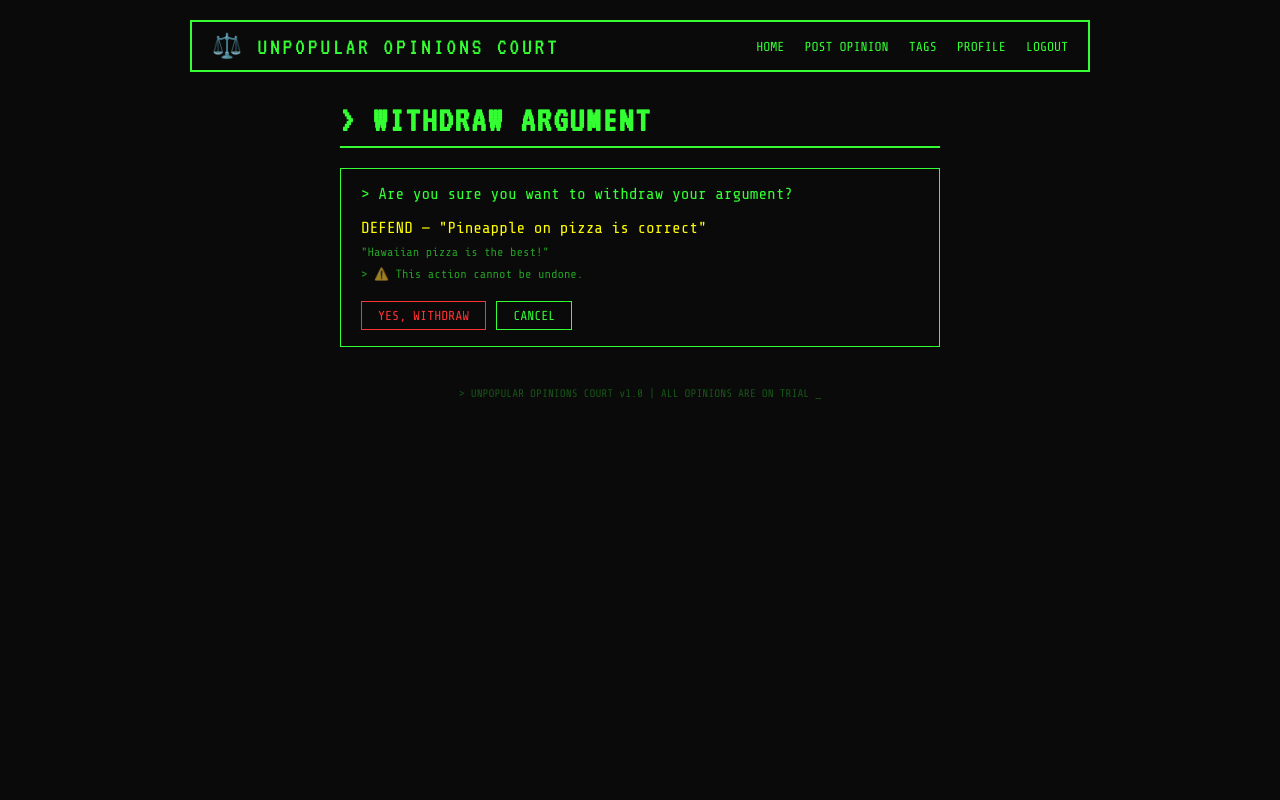
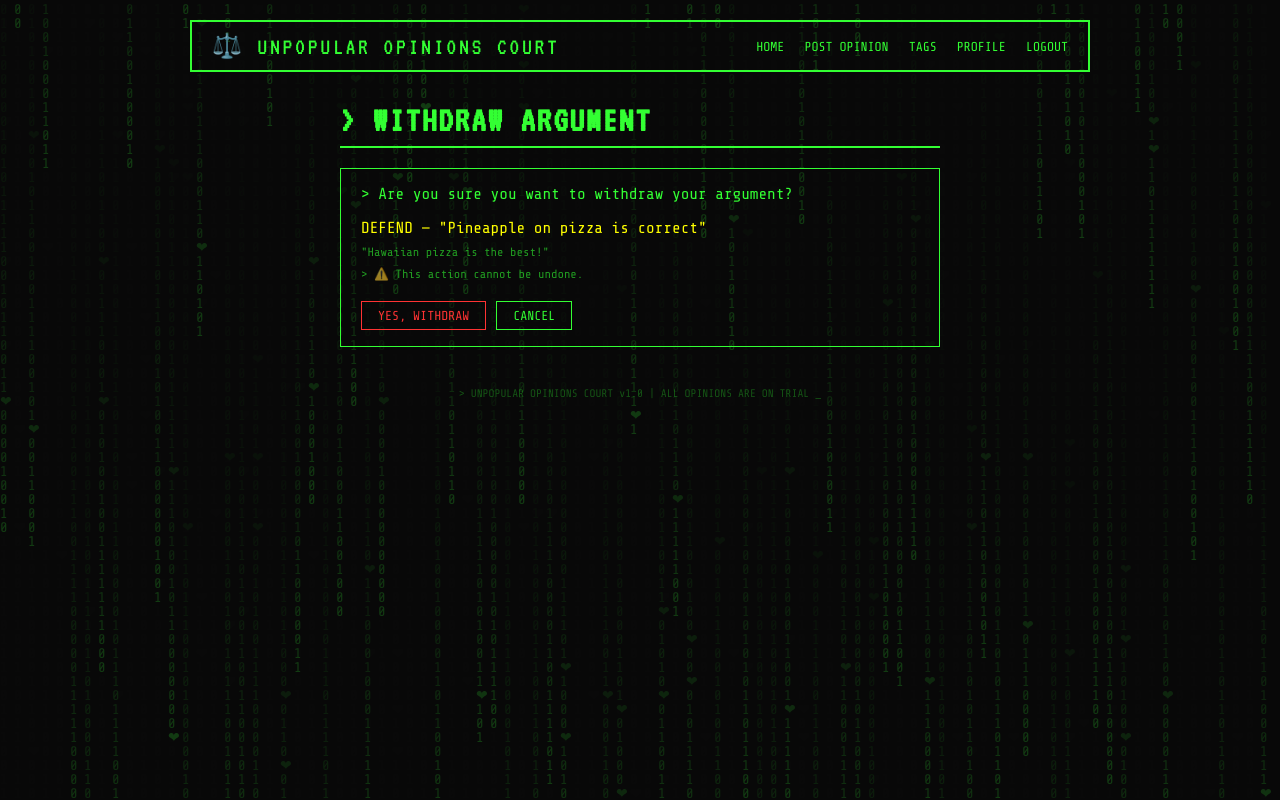
Before and after one commit to alisahoys/unpopular_court, a Django app: page /arguments/1/delete/ in a window 1280 px wide. Run offline with Django 5.2, Linux system fonts and the light colour scheme; a user stored in the database is signed in; data comes from the database, SQL or seed files in the repository; both versions use the stored data as it was after the commit.

Commit message:
Add movement to base.html and created 404.html page

```diff
--- a/court/templates/court/base.html
+++ b/court/templates/court/base.html
@@ -8,11 +8,19 @@
   <!-- loads google font -->
   <link href="https://fonts.googleapis.com/css2?family=VT323&family=Share+Tech+Mono&display=swap" rel="stylesheet">
   <style>
+      :root {
+        --primary: #33ff33;
+        --bg: #0a0a0a;
+        --danger: #ff3333;
+        --yellow: #ffff00;
+        --orange: #ff9900;
+        --pink: #FDBFD7;
+}
     * { box-sizing: border-box; margin: 0; padding: 0; }
 
     body {
       background: #0a0a0a;
-      color: #33ff33;
+      color: var(--primary);
       font-family: 'Share Tech Mono', monospace;
       min-height: 100vh;
       padding: 20px;
@@ -159,6 +167,46 @@
     .stat-lbl { font-size: 11px; opacity: 0.6; letter-spacing: 2px; }
   </style>
 </head>
+<!-- adding matrix-like animation with JS  -->
+<canvas id="matrix" style="position: fixed; top: 0; left: 0; width: 100%; height: 100%; z-index: -1; opacity: 0.2;"></canvas>
+
+<script>
+  const canvas = document.getElementById('matrix');
+  const ctx = canvas.getContext('2d');
+
+  canvas.width = window.innerWidth;
+  canvas.height = window.innerHeight;
+
+  const chars = '010101101001011❤10010101001011010';
+  const fontSize = 14;
+  const columns = Math.floor(canvas.width / fontSize);
+  const drops = Array(columns).fill(1);
+
+  function draw() {
+    ctx.fillStyle = 'rgba(10, 10, 10, 0.05)';
+    ctx.fillRect(0, 0, canvas.width, canvas.height);
+
+    ctx.fillStyle = '#33ff33';
+    ctx.font = fontSize + 'px Share Tech Mono';
+
+    for (let i = 0; i < drops.length; i++) {
+      const char = chars[Math.floor(Math.random() * chars.length)];
+      ctx.fillText(char, i * fontSize, drops[i] * fontSize);
+
+      if (drops[i] * fontSize > canvas.height && Math.random() > 0.975) {
+        drops[i] = 0;
+      }
+      drops[i]++;
+    }
+  }
+
+  setInterval(draw, 50);
+
+  window.addEventListener('resize', () => {
+    canvas.width = window.innerWidth;
+    canvas.height = window.innerHeight;
+  });
+</script>
 
 <body>
   <div class="container">
```
Also changed, not shown: other parts of court/templates/court/base.html (+16 -16 lines), court/templates/court/404.html (added, +18 -0 lines), db.sqlite3.
